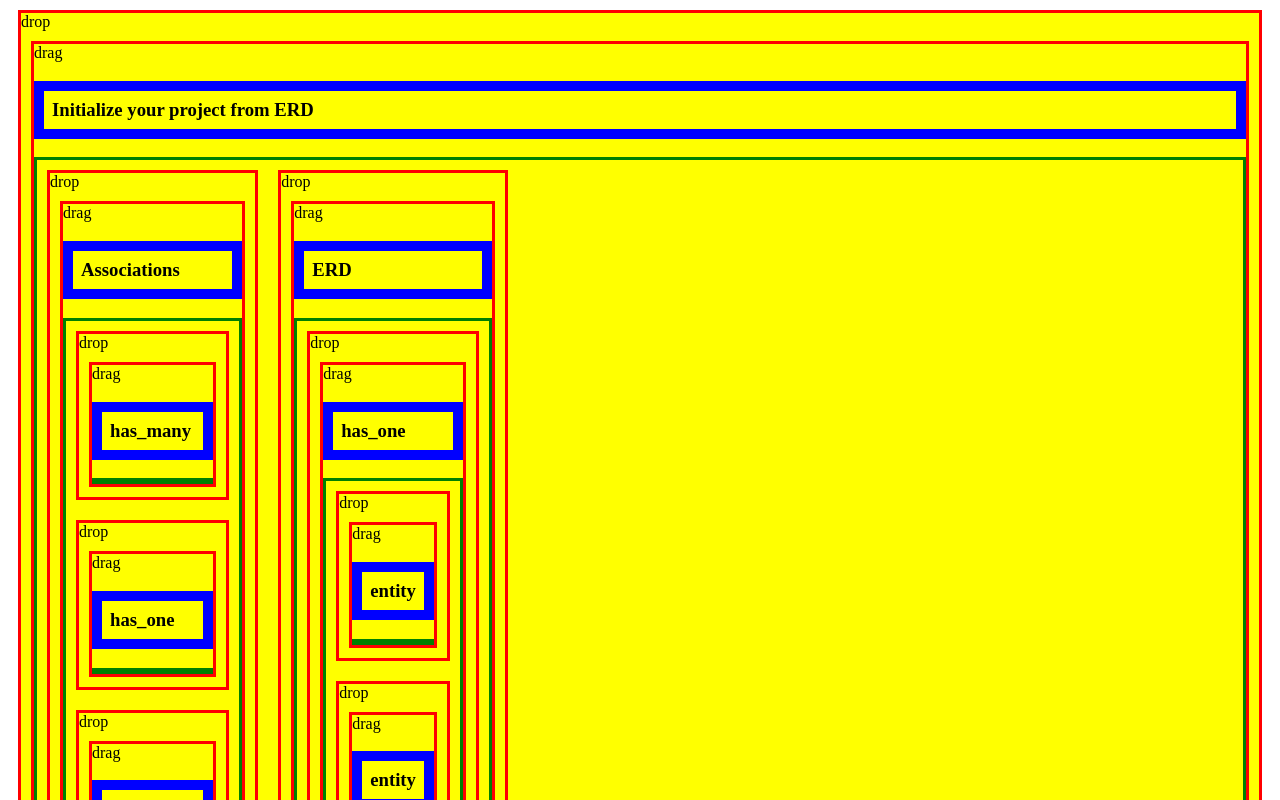
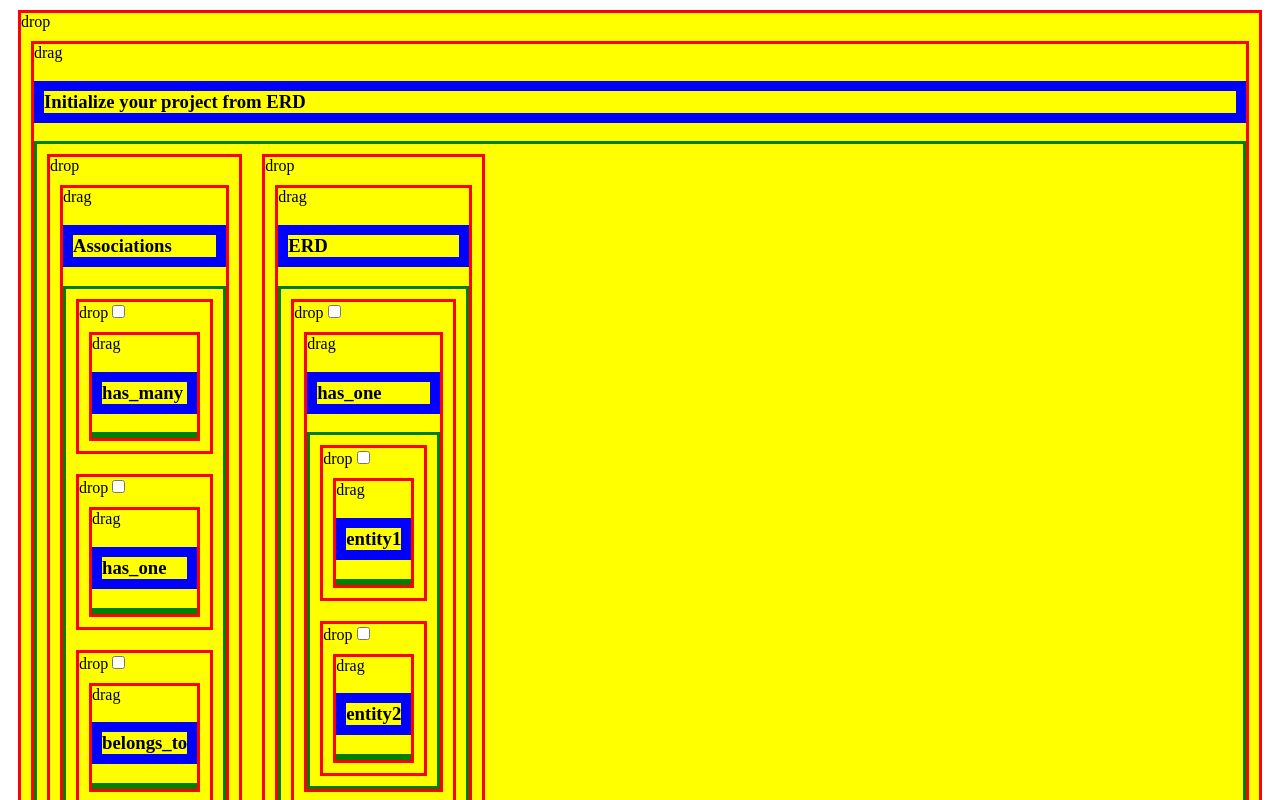
Before and after one commit to ozovalihasan/ead, a React (Create React App) app: page / in a window 1280 px wide. Shown: the top 800 px of the page. Built offline with nearby package versions, Linux system fonts and the light colour scheme.

Commit message:
Fix drop areas

```diff
--- a/src/AppModel.js
+++ b/src/AppModel.js
@@ -1,6 +1,6 @@
 /* eslint-disable no-console */
 /* eslint-disable react/no-this-in-sfc */
-import React from 'react';
+import React, { useState } from 'react';
 import { DragDropContext } from 'react-beautiful-dnd';
 import modelData from './modelData';
 import Model from './Model';
@@ -9,6 +9,7 @@ const AppModel = () => {
   const data = modelData;
   // const [data, setData] = useState(modelData);
   // const [idCount, setIdCount] = useState(0);
+  const [restrictedDropId, setRestrictedDropId] = useState(-1);
 
   // const idCountIncrease = () => {
   //   setIdCount(idCount + 1);
@@ -151,6 +152,15 @@ const AppModel = () => {
   };
 
   const item = data.items[0];
+  const handleCheck = (e, id) => {
+    const { target } = e;
+
+    if (target.checked) {
+      setRestrictedDropId(id);
+    } else {
+      setRestrictedDropId(-1);
+    }
+  };
 
   return (
     <div className="App">
@@ -160,7 +170,13 @@ const AppModel = () => {
         onDragEnd={onDragEnd}
       >
 
-        <Model item={item} allItems={data.items} index={0} />
+        <Model
+          item={item}
+          allItems={data.items}
+          index={0}
+          restrictedDropId={restrictedDropId}
+          handleCheck={handleCheck}
+        />
       </DragDropContext>
     </div>
   );
--- a/src/Model.js
+++ b/src/Model.js
@@ -5,33 +5,47 @@ import styled from 'styled-components';
 import { Draggable, Droppable } from 'react-beautiful-dnd';
 // import Factory from './Factory';
 
-const Model = ({ item, allItems, index }) => (
+const Model = ({
+  item, allItems, index, restrictedDropId, handleCheck,
+}) => (
 
   <Droppable
     droppableId={item.id}
     direction={item.order}
-    isDropDisabled={item.isDropDisabled}
+    isDropDisabled={item.isDropDisabled
+      || (restrictedDropId !== -1 && restrictedDropId !== item.id)}
   >
-    { (provided, snapshot) => (
+
+    { (provided) => (
       <div>
+
         <Container
           {...provided.droppableProps}
           ref={provided.innerRef}
         >
-          {console.warn(snapshot)}
           drop
+          {item.isDropDisabled || (
+          <input
+            name="isGoing"
+            type="checkbox"
+            checked={restrictedDropId === item.id}
+            onChange={(e) => handleCheck(e, item.id)}
+          />
+          )}
           <Draggable
             draggableId={item.id}
             index={index}
             isDragDisabled={item.isDragDisabled}
           >
-            {(provided) => (
+            {(provided, snapshot) => (
               <div>
+
                 <Container
                   {...provided.draggableProps}
                   {...provided.dragHandleProps}
                   ref={provided.innerRef}
                 >
+                  {false && console.warn(snapshot)}
                   drag
                   <Title {...provided.dragHandleProps}>
                     {item.content}
@@ -41,7 +55,14 @@ const Model = ({ item, allItems, index }) => (
                   >
                     {provided.placeholder}
                     {item.subItemIds.map((id, index) => (
-                      <Model item={allItems[id]} key={id} allItems={allItems} index={index} />
+                      <Model
+                        item={allItems[id]}
+                        key={id}
+                        allItems={allItems}
+                        index={index}
+                        restrictedDropId={restrictedDropId}
+                        handleCheck={handleCheck}
+                      />
                     ))}
                   </SubContainer>
                 </Container>
@@ -78,7 +99,7 @@ const SubContainer = styled.div`
 `;
 
 const Title = styled.h3`
-  padding: 8px;
+  /* padding: 8px; */
   /* width: 200px;
   height: 200px; */
   /* background-color: red; */
--- a/src/modelData.js
+++ b/src/modelData.js
@@ -80,14 +80,14 @@ const modelData = {
     },
     10: {
       id: '10',
-      content: 'entity',
+      content: 'entity1',
       subItemIds: [],
       order: 'vertical',
       subdirection: 'column',
     },
     11: {
       id: '11',
-      content: 'entity',
+      content: 'entity2',
       subItemIds: [],
       order: 'vertical',
       subdirection: 'column',
```
